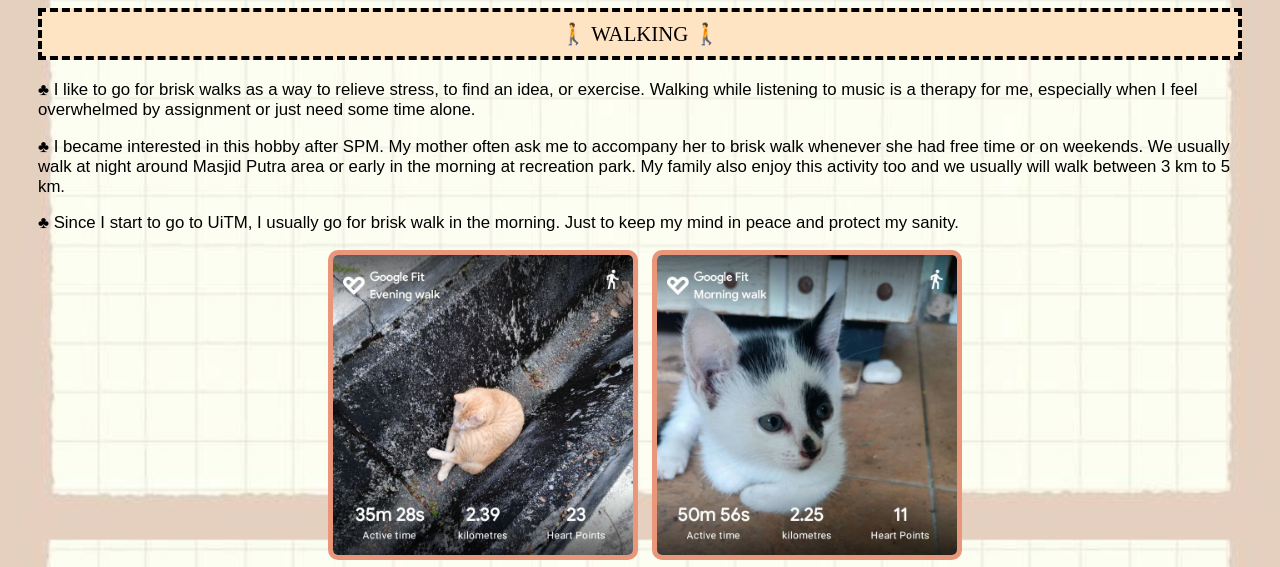
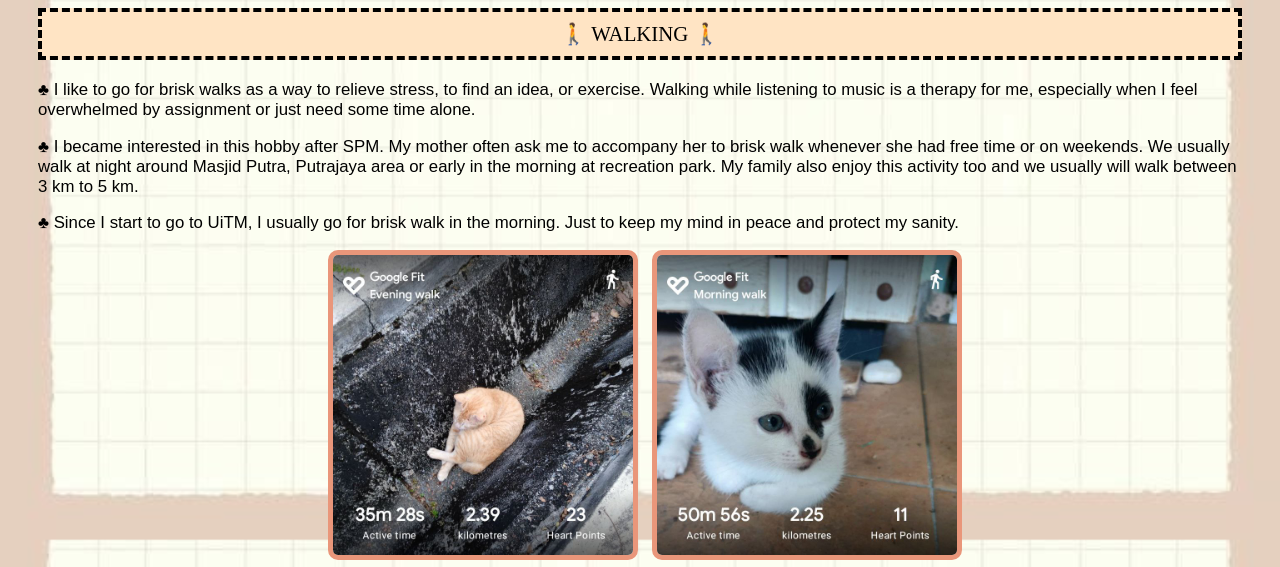
Before and after one commit to Izzah-sofia/Personal-Website, a plain HTML site: page hobby.html in a window 1280 px wide. Shown: the part 4204-4771 px from the top of the page. Drawn offline with Linux system fonts and the light colour scheme.

Commit message:
Add files via upload
fixed word for website

```diff
--- a/hobby.html
+++ b/hobby.html
@@ -304,7 +304,7 @@ th, td {
 
 	<p style="font-size:105%; margin-left:20px; margin-right:20px;font-family: arial;">&#9827; I like to go for brisk walks as a way to relieve stress, to find an idea, or exercise. Walking while listening to music is a therapy for me, especially when I feel overwhelmed by assignment or just need some time alone.</p>
 
-	<p style="font-size:105%; margin-left:20px; margin-right:20px;font-family: arial;">&#9827; I became interested in this hobby after SPM. My mother often ask me to accompany her to brisk walk whenever she had free time or on weekends. We usually walk at night around Masjid Putra area or early in the morning at recreation park. My family also enjoy this activity too and we usually will walk between 3 km to 5 km.</p>
+	<p style="font-size:105%; margin-left:20px; margin-right:20px;font-family: arial;">&#9827; I became interested in this hobby after SPM. My mother often ask me to accompany her to brisk walk whenever she had free time or on weekends. We usually walk at night around Masjid Putra, Putrajaya area or early in the morning at recreation park. My family also enjoy this activity too and we usually will walk between 3 km to 5 km.</p>
 
 	<p style="font-size:105%; margin-left:20px; margin-right:20px;font-family: arial;">&#9827; Since I start to go to UiTM, I usually go for brisk walk in the morning. Just to keep my mind in peace and protect my sanity.</p>
 
```
